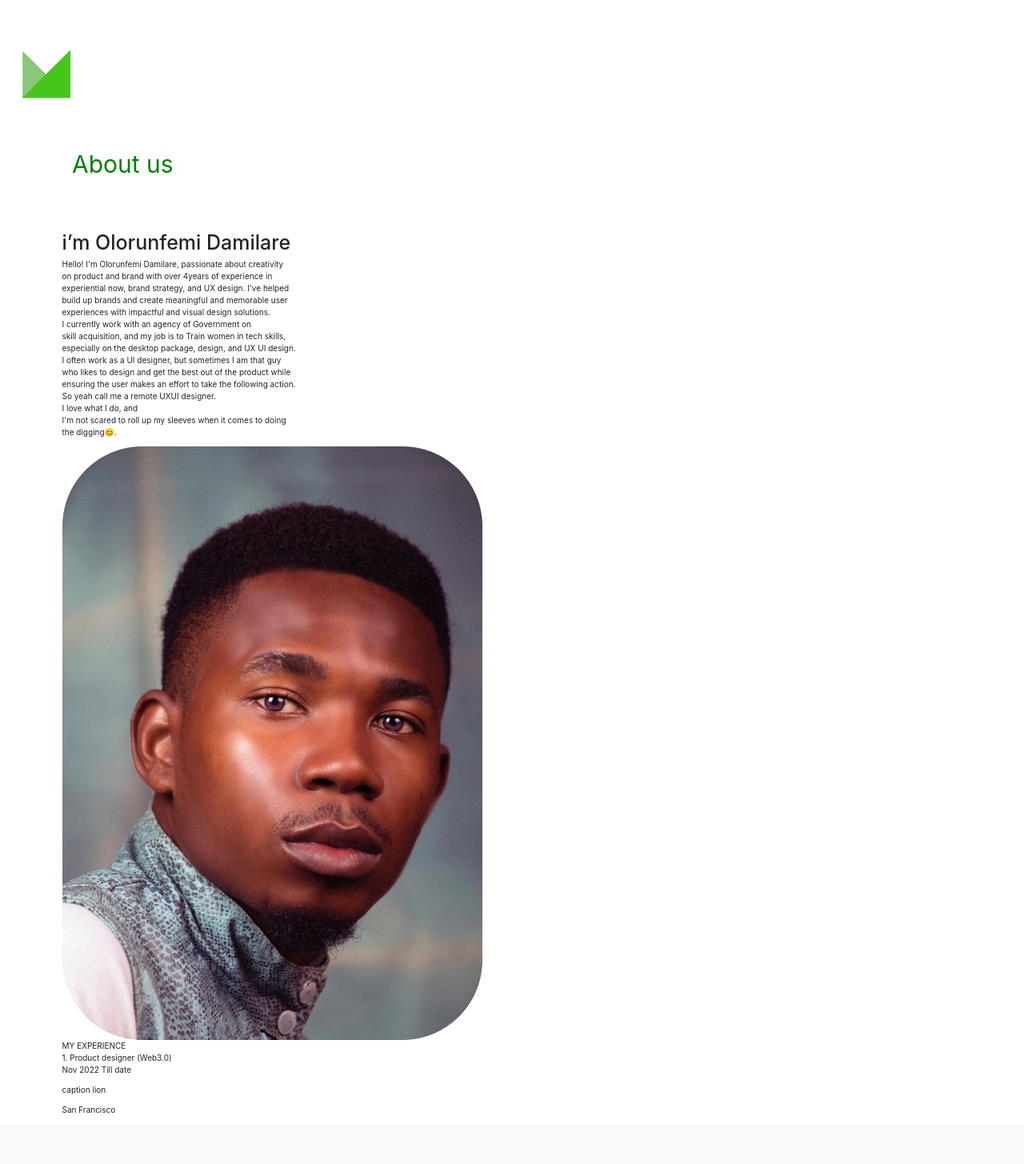
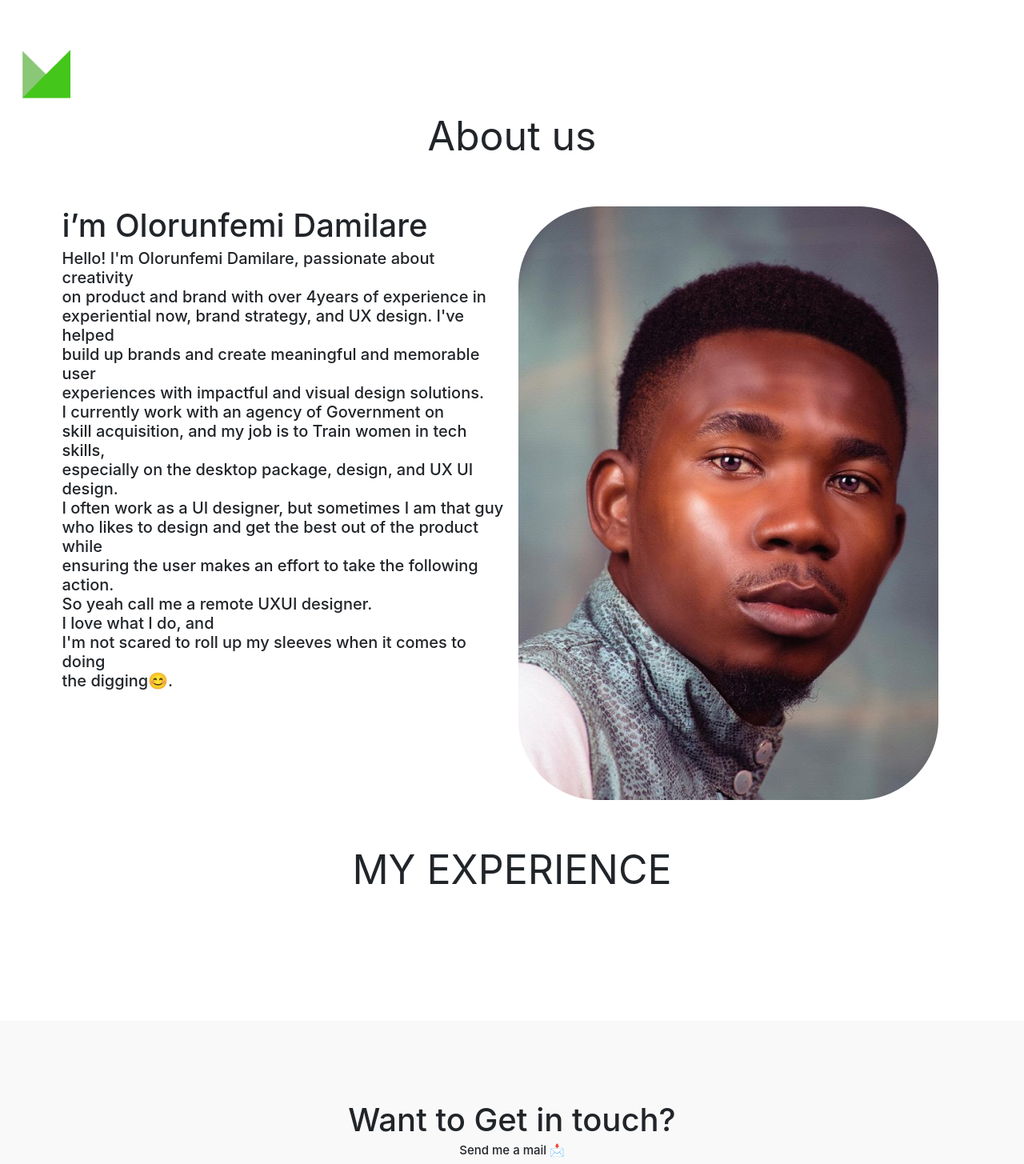
Before and after one commit to maryfiona/jeremiah-portfolio, a React (Create React App) app: page / in a window 1280 px wide. Shown: the part 2180-3635 px from the top of the page at 80% size. Built offline with nearby package versions, Linux system fonts and the light colour scheme.

Commit message:
about.js

```diff
--- a/src/components/About.css
+++ b/src/components/About.css
@@ -4,3 +4,20 @@
     color: green;
     margin-bottom: 2em;
 }
+.pics{
+font-size: 4em;
+}
+
+.pic{
+    font-size: 2em;
+
+}
+.h{
+    font-size: 5em;
+    position: relative;
+    bottom: 1em;
+}
+.pt{
+    padding: 10em;
+
+}
--- a/src/components/About.js
+++ b/src/components/About.js
@@ -11,14 +11,17 @@ const About = () => {
         <React.Fragment>
             <Navbar />
 
-            <div className="text">
+            <div className="text-center h">
                 About us
+
             </div>
             <div className="container">
 
-                <h1>i’m Olorunfemi Damilare  <br />
+               <div className="row">
+                <div className="col-md-6">
+                <h1 className="pics">i’m Olorunfemi Damilare  <br />
                 </h1>
-                <p>Hello! I'm Olorunfemi Damilare, passionate about creativity <br />
+                <h4 className="pic">Hello! I'm Olorunfemi Damilare, passionate about creativity <br />
                     on product and brand with over 4years of experience in <br /> experiential now, brand strategy, and UX design. I've helped <br />
                     build up brands and create meaningful and memorable user <br /> experiences with impactful  and visual design solutions.<br />
                     I currently work with an agency of Government on  <br />
@@ -29,18 +32,32 @@ const About = () => {
                     ensuring the user makes an effort to take the following action. <br />  So yeah call me a remote UXUI designer.
                     <br /> I love what I do, and  <br /> I'm
                     not scared  to roll up my sleeves when it comes to doing  <br />
-                    the digging😊.</p>
-                <img src={profile1} alt="experience" />
+                    the digging😊.</h4>
+
+                </div>
+                <div className="col-md-6">
+                    <img  src={profile1} alt="experience" />
+                    </div>
+
+               </div>
+
+
 
             </div>
-            <div className="container">
-                <div>MY EXPERIENCE</div>
-                <div>
-                    1. Product designer (Web3.0)     <p>Nov 2022 Till date</p>
-                    <p>caption lion</p>  <p>San Francisco</p>
+
+            <div className="container pt">
+                <div className="container text-center h">MY EXPERIENCE</div>
+                <div className="row">
+                  <div className="col-md-6">
+                    <section>
+
+                    </section>
+
+                  </div>
+                </div>
                 </div>
 
-            </div>
+
 
 
 
```
